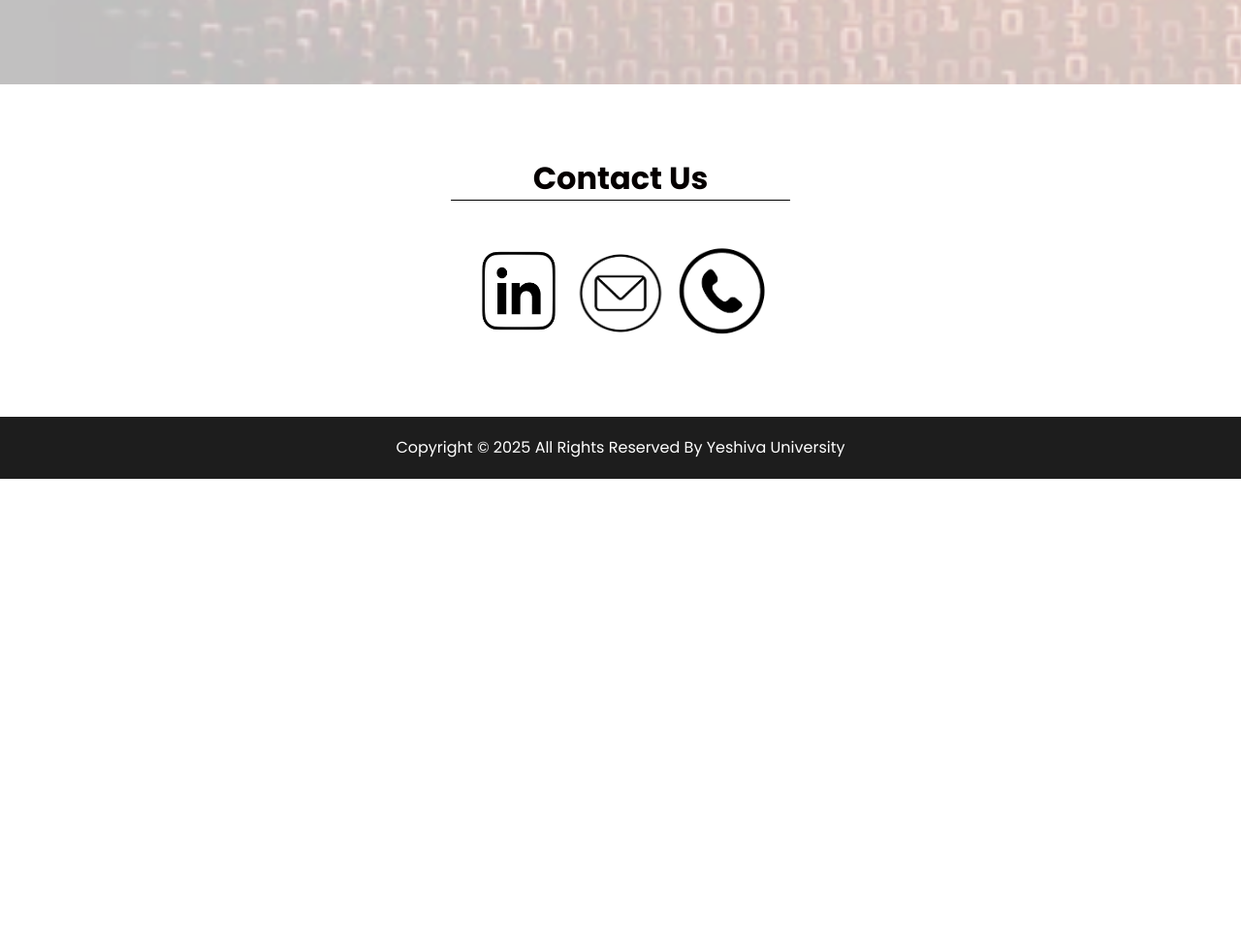
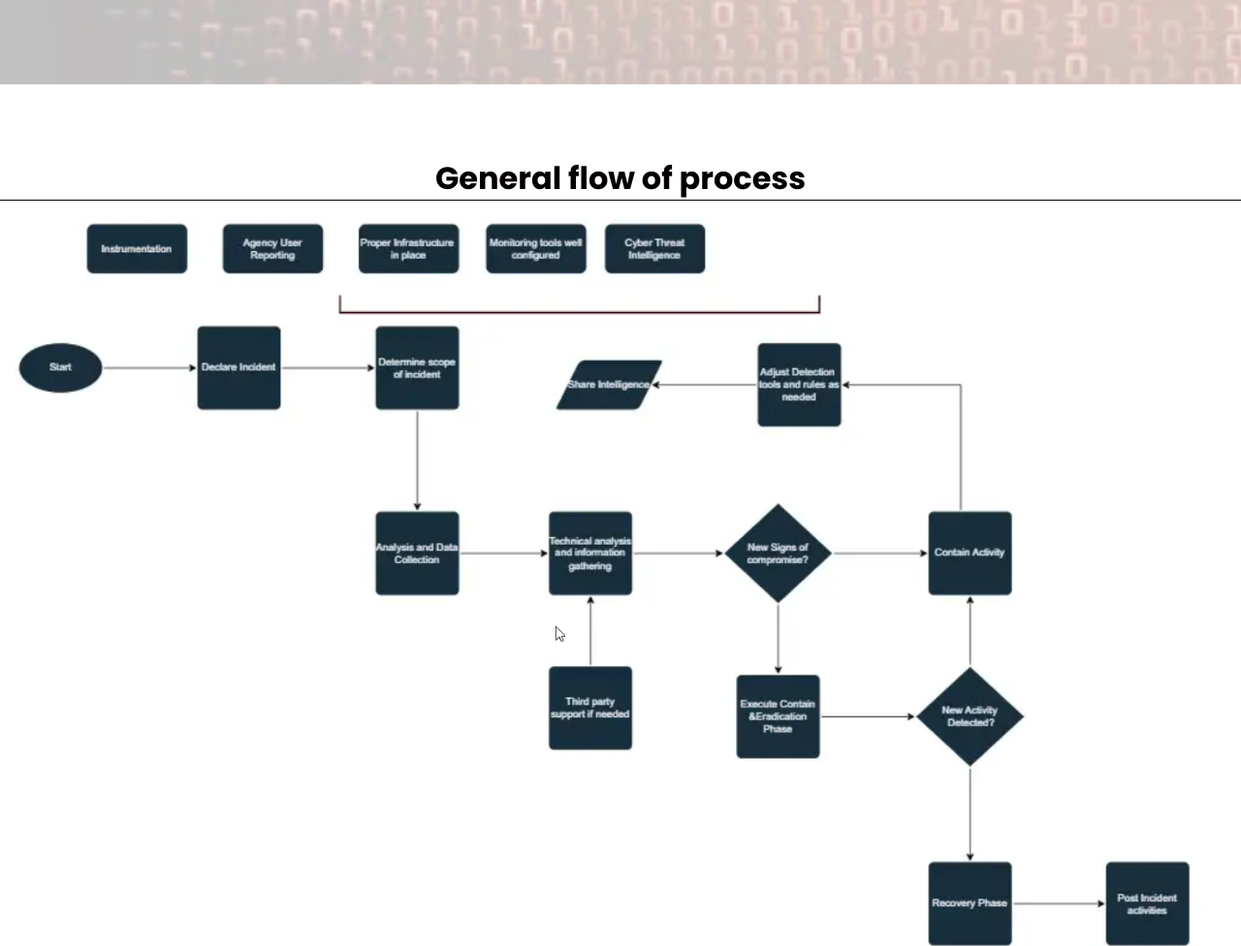
Before and after one commit to chandaninavadiya101/Playbook, a plain HTML site: page index.html in a window 1280 px wide. Shown: the part 2513-3489 px from the top of the page at 97% size. Before the commit the page ends 3007 px from the top, so only its background shows below. Drawn offline with nearby package versions, Linux system fonts and the light colour scheme.

Commit message:
process flow fix

```diff
--- a/index.html
+++ b/index.html
@@ -245,25 +245,83 @@
 
     <!-- quote section -->
 
-    <!-- <section class="quote_section layout_padding">
-      <div class="container">
+    <!-- <div class="heading_container">
+      <h2>
+        What you'll learn
+      </h2>
+    </div> -->
+    <section class="quote_section layout_padding">
+      <div class="heading_container"  style="text-align: center;">
         <div class="box">
           <div class="detail-box">
-            <h3>
-              Additional resources
-            </h3>
-            <p>
-              It is a long established fact that a reader will be distracted by the readable content of a page
-            </p>
-          </div>
-          <div class="btn-box">
-            <a href="">
-              Get A Quote
-            </a>
+            <h2>
+              General flow of process
+            </h2>
+            <img src="images/general.png" alt="General flow of incident" width="100%" height="100%">
           </div>
         </div>
       </div>
-    </section> -->
+      <!-- <div class="heading_container"  style="text-align: center;">
+        <div class="box">
+          <div class="detail-box">
+            <h2>
+              Preparation
+            </h2>
+            <img src="images/p.png" alt="General flow of incident" width="100%" height="100%">
+          </div>
+        </div>
+      </div>
+      <div class="heading_container"  style="text-align: center;">
+        <div class="box">
+          <div class="detail-box">
+            <h2>
+              Detection
+            </h2>
+            <img src="images/d.png" alt="General flow of incident" width="100%" height="100%">
+          </div>
+        </div>
+      </div>
+      <div class="heading_container"  style="text-align: center;">
+        <div class="box">
+          <div class="detail-box">
+            <h2>
+              Analysis
+            </h2>
+            <img src="images/a.png" alt="General flow of incident" width="100%" height="100%">
+          </div>
+        </div>
+      </div>
+      <div class="heading_container"  style="text-align: center;">
+        <div class="box">
+          <div class="detail-box">
+            <h2>
+              containment
+            </h2>
+            <img src="images/c.png" alt="General flow of incident" width="100%" height="100%">
+          </div>
+        </div>
+      </div>
+      <div class="heading_container"  style="text-align: center;">
+        <div class="box">
+          <div class="detail-box">
+            <h2>
+              Recovery
+            </h2>
+            <img src="images/r.png" alt="General flow of incident" width="100%" height="100%">
+          </div>
+        </div>
+      </div>
+      <div class="heading_container"  style="text-align: center;">
+        <div class="box">
+          <div class="detail-box">
+            <h2>
+              Post incident
+            </h2>
+            <img src="images/pp.png" alt="General flow of incident" width="100%" height="100%">
+          </div>
+        </div>
+      </div> -->
+    </section>
 
     <!-- end quote section -->
 
```
Also changed, not shown: images/Preparation.png (added), images/general.png (added).
